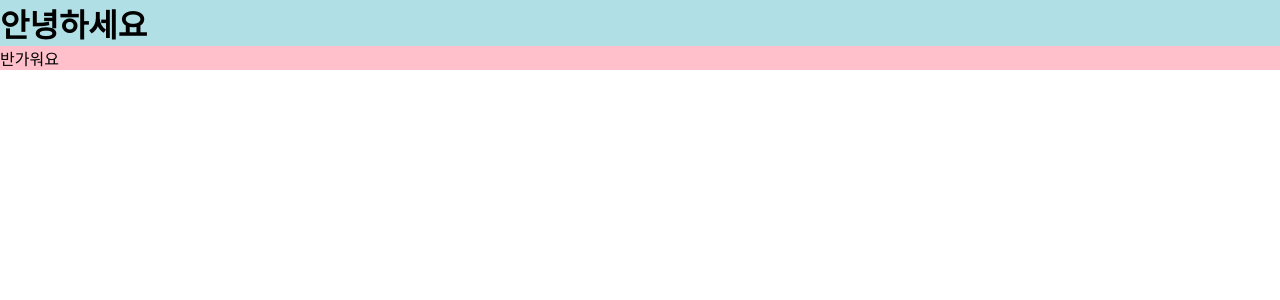
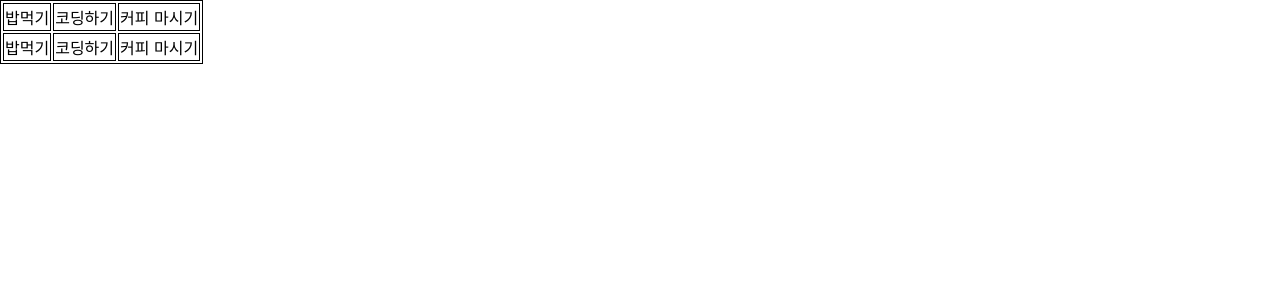
Before and after one commit to dkwooje/ReactHook, a React (Create React App) app in the folder blog/: page / in a window 1280 px wide. Shown: the top 300 px of the page. Built offline with nearby package versions, Linux system fonts and the light colour scheme; the HTML template or start-up script is replaced by a standard one.

Commit message:
React.Fragment과 테이블

```diff
--- a/blog/src/App.css
+++ b/blog/src/App.css
@@ -1,13 +1,7 @@
-.App{
-  display: flex;
+table{
   border: 1px solid black;
-  justify-content: space-between;
 }
 
-h1{
-  background-color: powderblue;
+td{
+  border: 1px solid black;
 }
-
-p{
-  background-color: pink;
-}
--- a/blog/src/App.jsx
+++ b/blog/src/App.jsx
@@ -1,17 +1,26 @@
-import Component from "./Component";
+
 import React from "react";
 import './App.css';
+import Column from "./Column";
+
+
+
 function App() {
-
 
   return (
     <div>
-      <Component />
+      <table>
+        <tbody>
+            <tr>
+              <Column />
+            </tr>
+            <tr>
+              <Column />
+            </tr>
+        </tbody>
+      </table>
     </div>
   );
 }
 
 export default App;
-
-//App.css에서 스타일링이 <div>로 감싸 엘리먼트에 적용하면 망가진다
-//하지만 <>를 사용하면 스타일링이 그대로 적용된다.
--- /dev/null
+++ b/blog/src/Column.jsx
@@ -0,0 +1,17 @@
+import React from "react";
+
+function Column(){
+
+    return(
+        <>
+        <td>밥먹기</td>
+        <td>코딩하기</td>
+        <td>커피 마시기</td>
+        </>
+    )
+
+}
+
+export default Column;
+
+//테이블을 div형태로 감쌀 수 없다. 하지만 Fragment를 사용하면 td를 묶을 수 있다.
```
